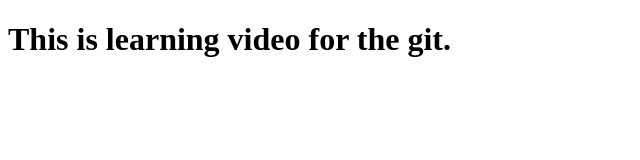
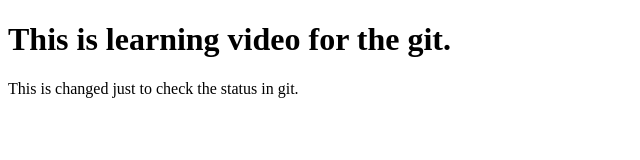
Before and after one commit to Mrst007/gitVideo, a plain HTML site: page index.html in a window 1280 px wide. Shown: the whole page, without its empty margins (0-640 px from the left). Drawn offline with Linux system fonts and the light colour scheme.

Commit message:
update in html file

```diff
--- a/index.html
+++ b/index.html
@@ -7,5 +7,6 @@
 </head>
 <body>
     <h1>This is learning video for the git.</h1>
+    <p>This is changed just to check the status in git.</p>
 </body>
 </html>
```
